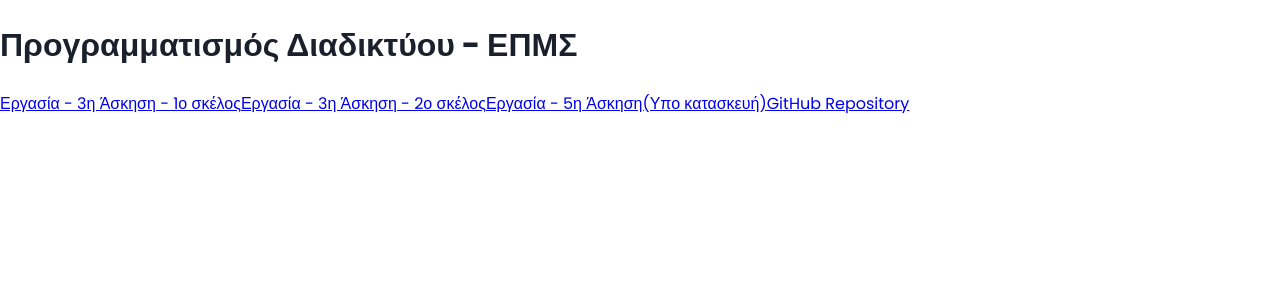
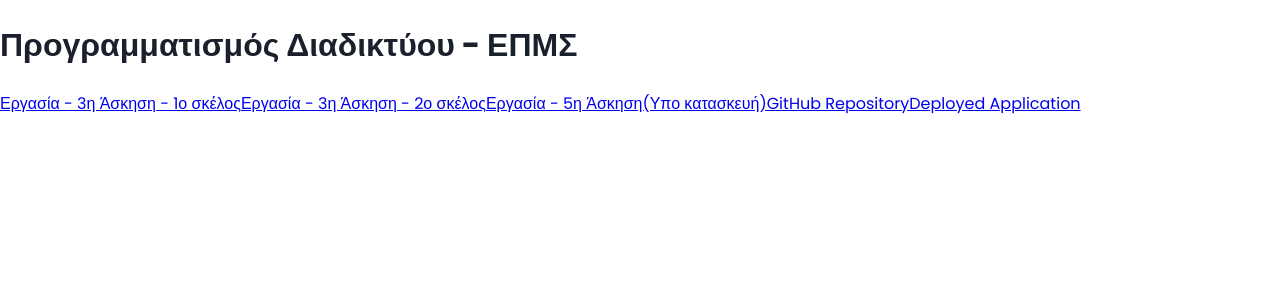
Before and after one commit to tBaronDar/ergasies-web-dev, a React (Vite) app: page /landing in a window 1280 px wide. Shown: the top 300 px of the page. Built offline with nearby package versions, Linux system fonts and the light colour scheme.

Commit message:
added dep link

```diff
--- a/src/pages/landing.jsx
+++ b/src/pages/landing.jsx
@@ -17,6 +17,9 @@ function LandingPage() {
       <a href='https://github.com/tBaronDar/ergasies-web-dev' target='_blank' rel='noopener noreferrer'>
         GitHub Repository
       </a>
+      <a href='https://ergasies-web-dev.vercel.app/landing' target='_blank' rel='noopener noreferrer'>
+        Deployed Application
+      </a>
     </div>
   );
 }
```
